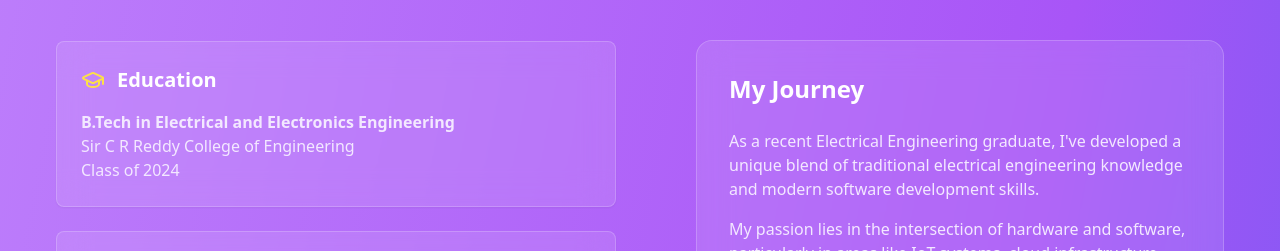
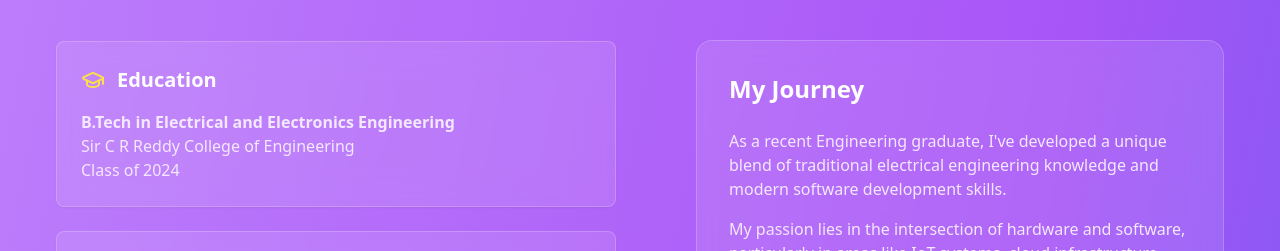
Before and after one commit to rt2109/raviteja21-workhub, a React (Vite) app: page / in a window 1280 px wide. Shown: the part 1060-1311 px from the top of the page. Built offline with nearby package versions, Linux system fonts and the light colour scheme.

Commit message:
Visual edit in Lovable
Edited UI in Lovable

```diff
--- a/src/components/About.tsx
+++ b/src/components/About.tsx
@@ -1,10 +1,7 @@
-
 import { Card, CardContent } from "@/components/ui/card";
 import { GraduationCap, User, Target } from "lucide-react";
-
 const About = () => {
-  return (
-    <section id="about" className="py-20 px-6">
+  return <section id="about" className="py-20 px-6">
       <div className="container mx-auto">
         <div className="text-center mb-16">
           <h2 className="text-4xl lg:text-5xl font-bold text-white mb-6">About Me</h2>
@@ -62,10 +59,7 @@ const About = () => {
             <div className="bg-white/10 backdrop-blur-lg border border-white/20 rounded-2xl p-8">
               <h3 className="text-2xl font-bold text-white mb-6">My Journey</h3>
               <div className="space-y-4 text-purple-100">
-                <p>
-                  As a recent Electrical Engineering graduate, I've developed a unique blend of
-                  traditional electrical engineering knowledge and modern software development skills.
-                </p>
+                <p>As a recent Engineering graduate, I've developed a unique blend of traditional electrical engineering knowledge and modern software development skills.</p>
                 <p>
                   My passion lies in the intersection of hardware and software, particularly in
                   areas like IoT systems, cloud infrastructure, and renewable energy solutions.
@@ -88,8 +82,6 @@ const About = () => {
           </div>
         </div>
       </div>
-    </section>
-  );
+    </section>;
 };
-
 export default About;
```
